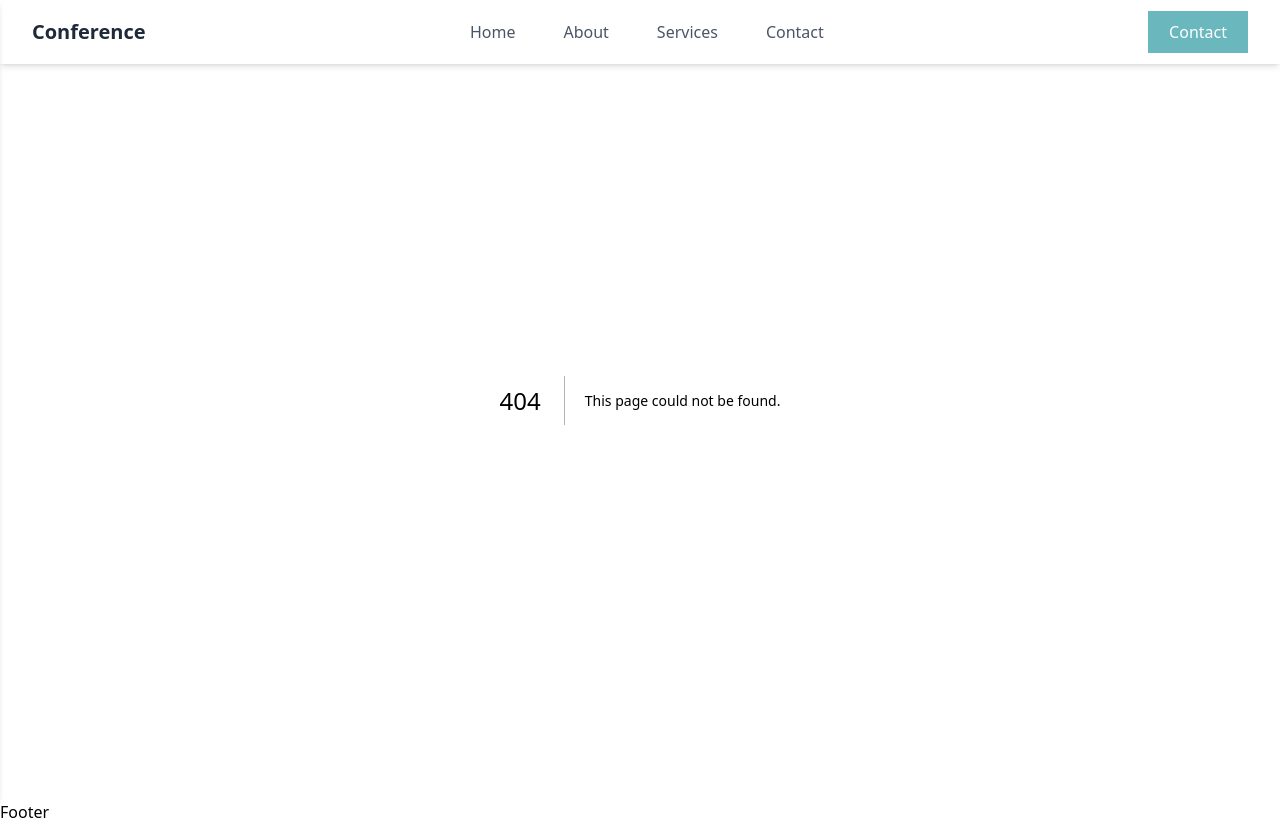
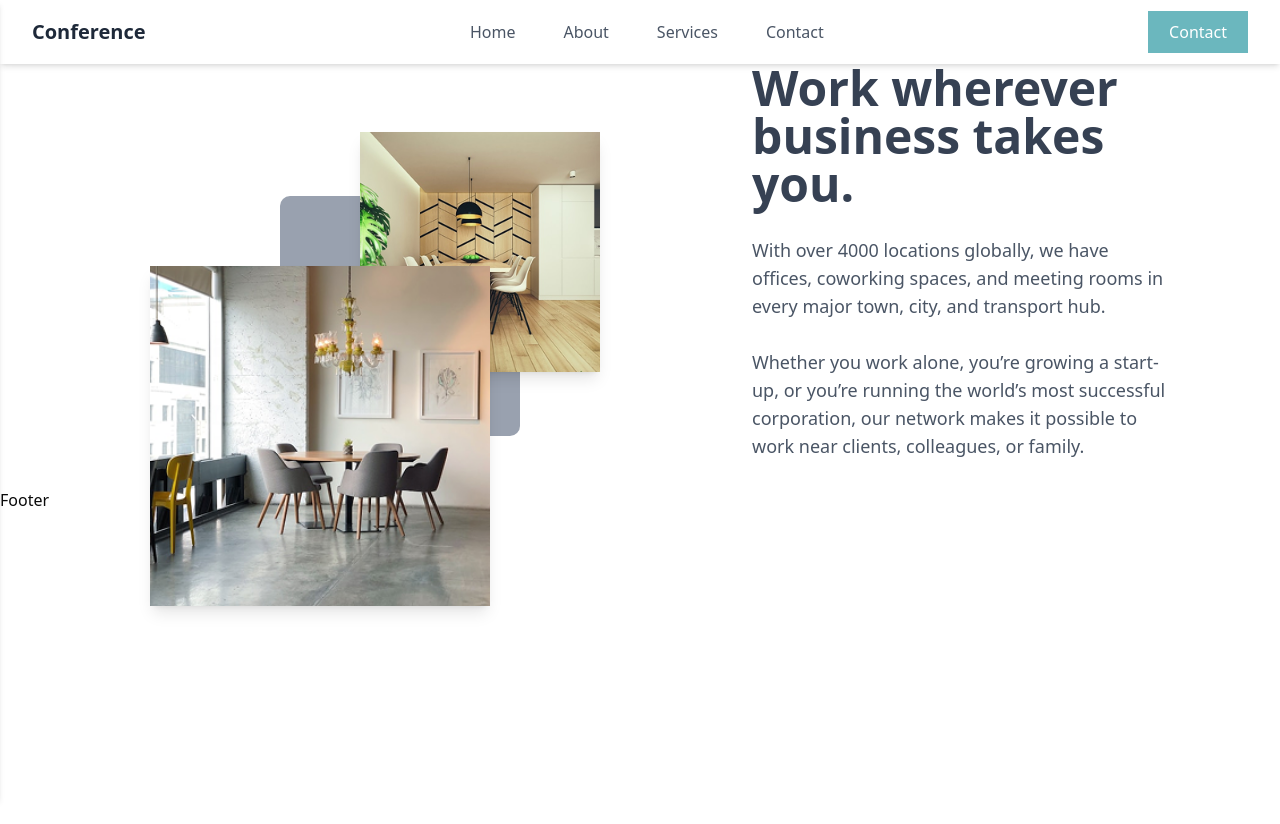
Before and after one commit to Ekata1233/BookMySpace, a Next.js app: page /componants/workBusiness in a window 1280 px wide. Before the commit this address had no page. After the commit the page ends 800 px from the top, so only its background shows below. Built offline with nearby package versions, Linux system fonts and the light colour scheme.

Commit message:
new business compo add

```diff
--- /dev/null
+++ b/src/app/componants/workBusiness/page.tsx
@@ -0,0 +1,46 @@
+import React from "react";
+
+const WorkBusiness = () => {
+  return (
+    <div className="">
+      <div className="grid grid-cols-1 md:grid-cols-2 mt-16">
+        <div className="relative flex justify-center items-center">
+          {/* Gray Square Behind Images */}
+          <div className="absolute w-30 sm:w-30 sm:h-30 md:w-50 md:h-50 lg:w-60 lg:h-60 bg-gray-400 rounded-lg transform translate-x-20 translate-y-10"></div>
+
+          {/* Top Image */}
+          <img
+            src="/business_1.png"
+            alt="Top Image"
+            className="w-40 sm:w-40 md:w-45 lg:w-60 shadow-lg transform translate-x-40 -translate-y-6 absolute"
+          />
+
+          {/* Bottom Image */}
+          <img
+            src="/business_2.png"
+            alt="Bottom Image"
+            className="w-60 sm:w-60 md:w-70 lg:w-85 shadow-lg transform -translate-x-0 translate-y-40"
+          />
+        </div>
+
+        <div className="px-6 md:px-8 lg:px-10 xl:px-28 text-start">
+          <h1 className="text-2xl sm:text-3xl md:text-4xl lg:text-5xl font-bold text-gray-700">
+            Work wherever business takes you.
+          </h1>
+          <p className="my-7 text-sm sm:text-base md:text-lg text-gray-600">
+            With over 4000 locations globally, we have offices, coworking
+            spaces, and meeting rooms in every major town, city, and transport
+            hub.
+          </p>
+          <p className="my-7 text-sm sm:text-base md:text-lg text-gray-600">
+            Whether you work alone, you’re growing a start-up, or you’re running
+            the world’s most successful corporation, our network makes it
+            possible to work near clients, colleagues, or family.
+          </p>
+        </div>
+      </div>
+    </div>
+  );
+};
+
+export default WorkBusiness;
--- a/src/app/page.tsx
+++ b/src/app/page.tsx
@@ -2,6 +2,7 @@ import ExploreOffice from "./componants/exploreOffice/page";
 import Hero from "./componants/Hero";
 import OurAmenites from "./componants/ourAmenites/page";
 import OfficeTour from "./componants/OfficeTour/page";
+import WorkBusiness from "./componants/workBusiness/page";
 
 
 export default function Home() {
@@ -9,8 +10,10 @@ export default function Home() {
     <main className="mt-16">
       <Hero/>
       <OfficeTour/>
+      <WorkBusiness />
       <ExploreOffice />
       <OurAmenites />
+
     </main>
   );
 }
```
Also changed, not shown: public/business_1.png (added), public/business_2.png (added).
